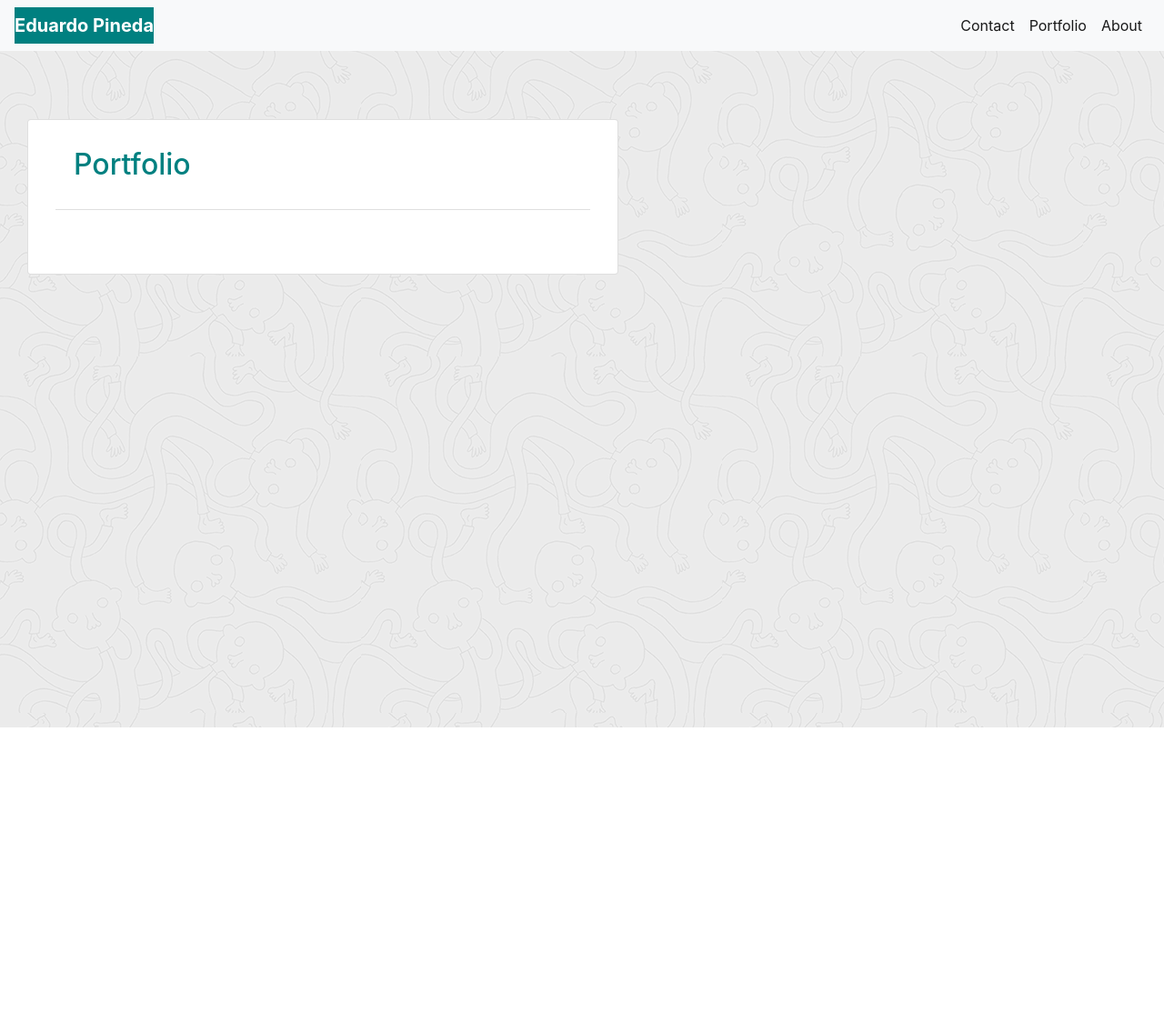
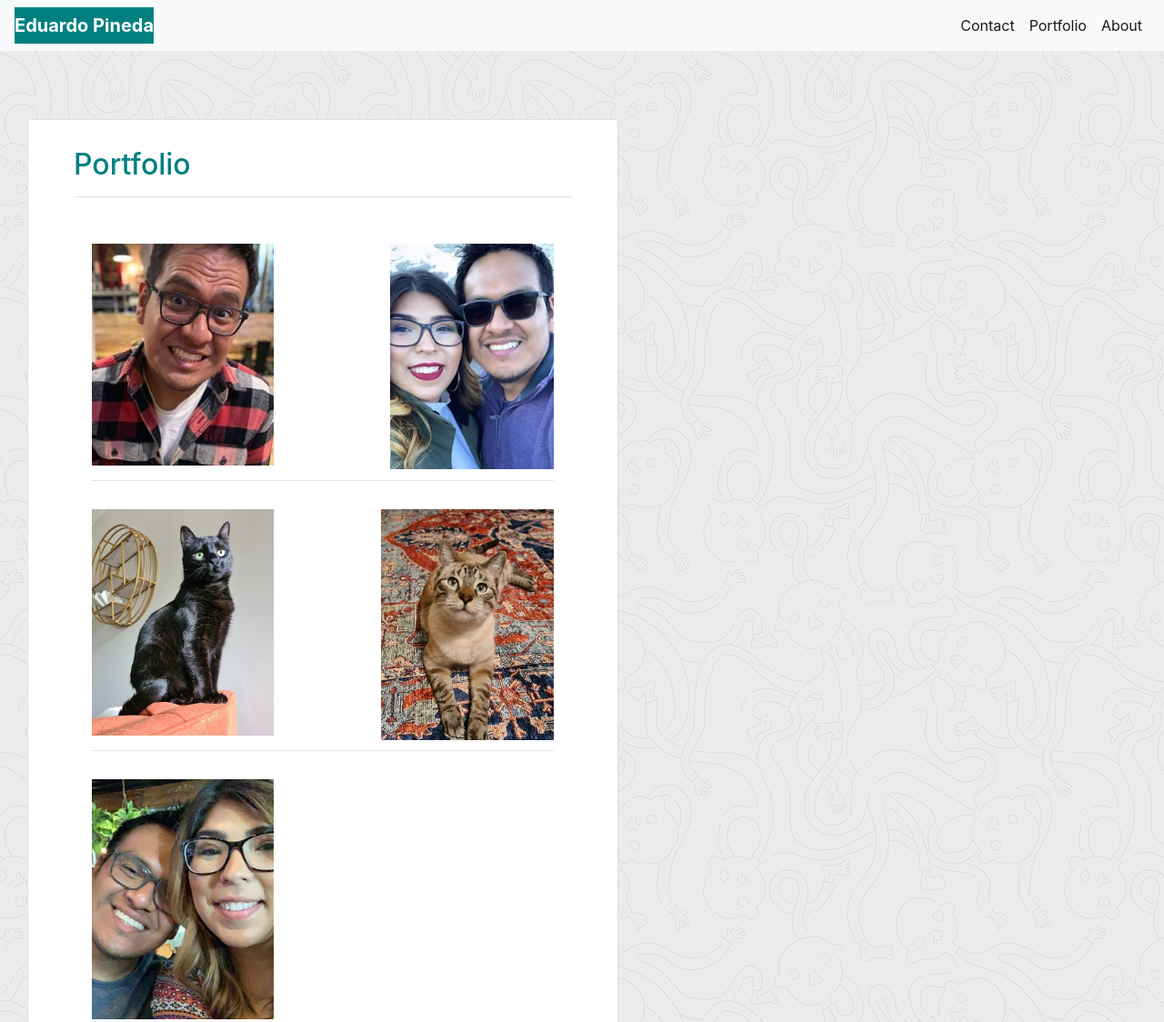
Before and after one commit to Edibozu/eduardo-my-responsive-portfolio, a plain HTML site: page portfolio.html in a window 1280 px wide. Shown: the top 1124 px of the page at 91% size. Before the commit the page ends 800 px from the top, so only its background shows below. Drawn offline with nearby package versions, Linux system fonts and the light colour scheme.

Commit message:
added 5 images and source codes to portfolio.html and resized them to make them fit accordingly

```diff
--- a/assets/css/style.css
+++ b/assets/css/style.css
@@ -53,3 +53,11 @@ img {
 .card-header {
     padding-top: 0px;
 }
+
+.card-img-top-right {
+    float: right;
+}
+
+.card-img-middle-right {
+    float: right;
+}
--- a/portfolio.html
+++ b/portfolio.html
@@ -48,9 +48,15 @@
     <div class="card" style="max-width: 650px">
         <h2 class="card-header">
           Portfolio
-        </h2>
+          <hr>
         <div class="card-body">
-         <a img
+            <img src="./Me.jpg" class="card-img-top-left" alt="Me" style="max-width: 200px">
+            <img src="./Snow.jpg" class="card-img-top-right" alt="Snow" style="max-width: 180px">
+            <hr>
+            <img src="./Cocoa.jpg" class="card-img-middle-left" alt="Cocos" style="max-width: 200px">
+            <img src="./Pepe.jpg" class="card-img-middle-right" alt="Pepe" style="max-width: 190px">
+            <hr>
+            <img src="./Together.jpg" class="card-img-bottom-left" alt="Together" style="max-width: 200px">
       </div>
     <script src="" async defer></script>
     <script
```
Also changed, not shown: Cocoa.jpg (added), Me.jpg (added), Pepe.jpg (added), Snow.jpg (added), Together.jpg (added).
